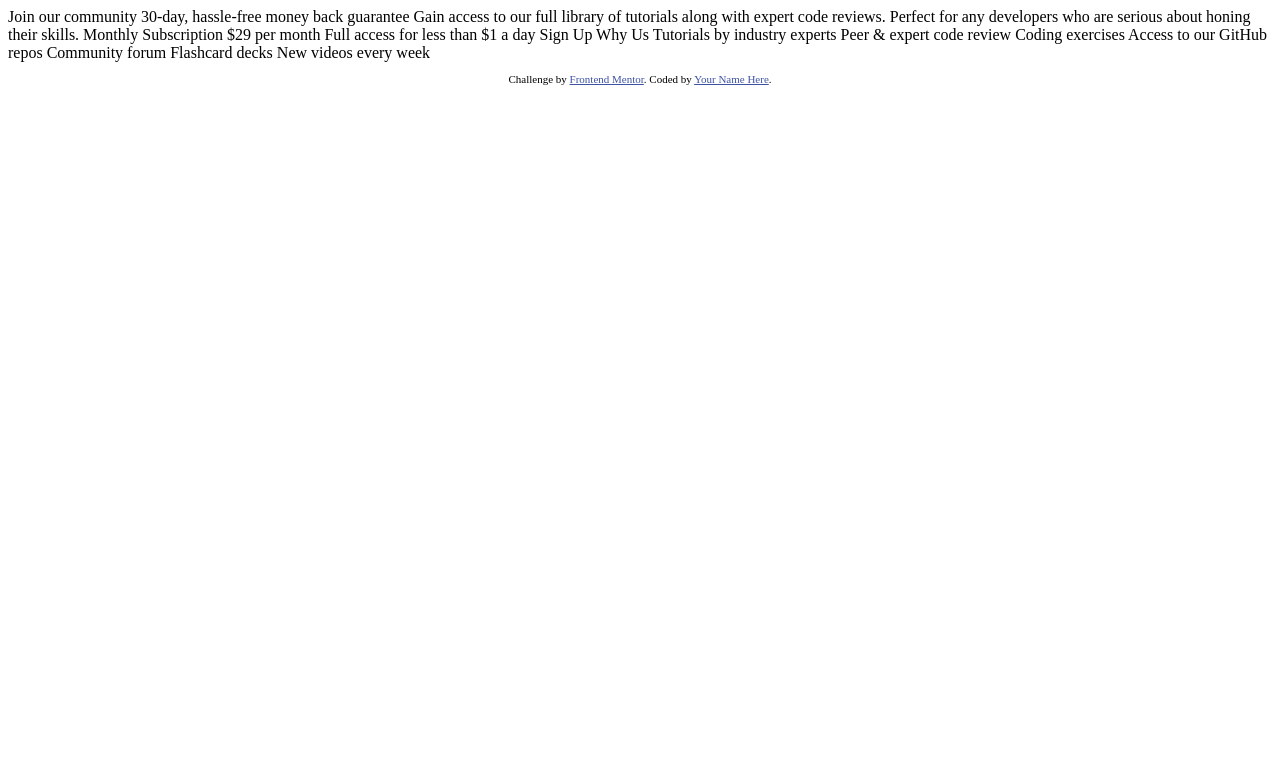
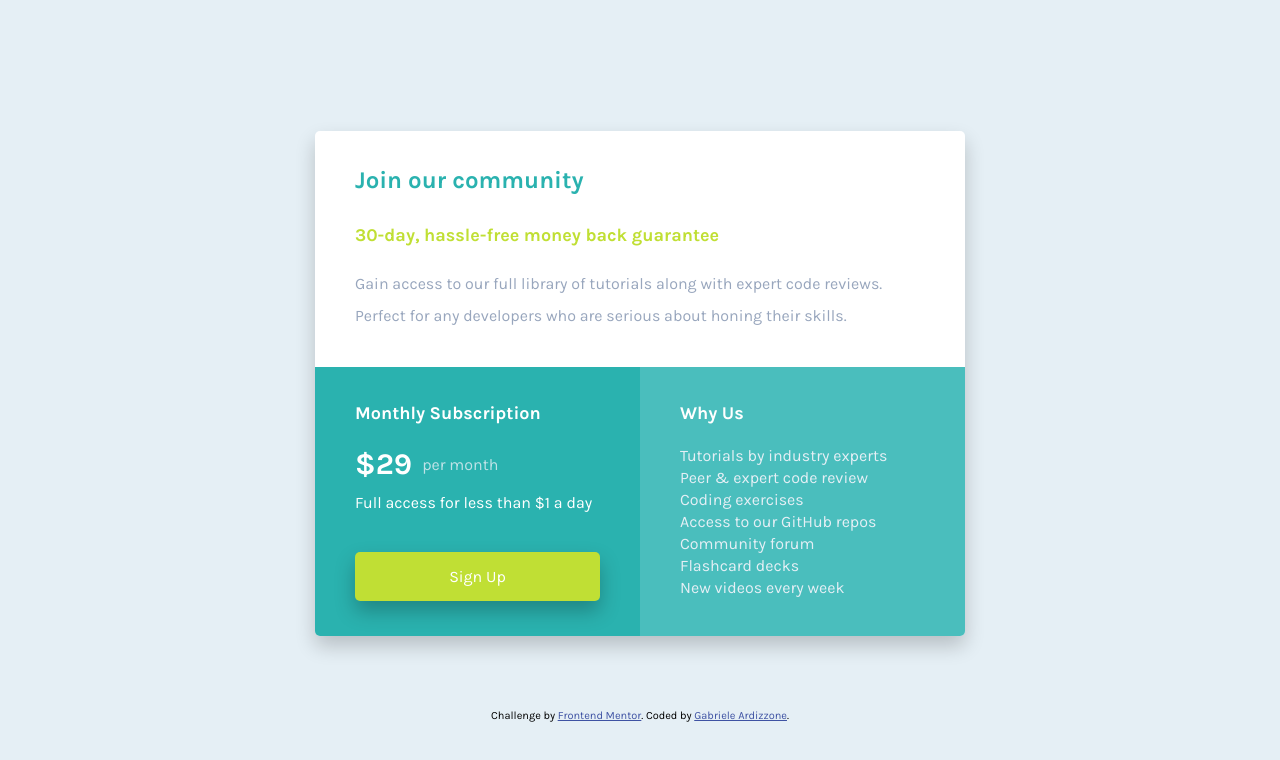
Before and after one commit to gabriardi/frontendmentor-challenge-4-single-price-grid-component, a plain HTML site: page index.html in a window 1280 px wide. Drawn offline with Linux system fonts and the light colour scheme.

Commit message:
implement challenge solution

```diff
--- a/index.html
+++ b/index.html
@@ -1,49 +1,80 @@
 <!DOCTYPE html>
 <html lang="en">
   <head>
-  <meta charset="UTF-8">
-  <meta name="viewport" content="width=device-width, initial-scale=1.0"> <!-- displays site properly based on user's device -->
+    <meta charset="UTF-8" />
+    <meta name="viewport" content="width=device-width, initial-scale=1.0" />
+    <!-- displays site properly based on user's device -->
 
-  <link rel="icon" type="image/png" sizes="32x32" href="./images/favicon-32x32.png">
+    <link
+      rel="icon"
+      type="image/png"
+      sizes="32x32"
+      href="./images/favicon-32x32.png"
+    />
+    <link
+      href="https://fonts.googleapis.com/css?family=Karla:400,700&display=swap"
+      rel="stylesheet"
+    />
+    <link rel="stylesheet" href="css/main.css" />
 
     <title>Frontend Mentor | Single Price Grid Component</title>
 
     <!-- Feel free to remove these styles or customise in your own stylesheet 👍 -->
     <style>
-    .attribution { font-size: 11px; text-align: center; }
-    .attribution a { color: hsl(228, 45%, 44%); }
+      .attribution {
+        font-size: 11px;
+        text-align: center;
+        margin-top: 2rem;
+      }
+      .attribution a {
+        color: hsl(228, 45%, 44%);
+      }
     </style>
   </head>
   <body>
-  Join our community
-
+    <div class="container">
+      <section class="heading">
+        <h1 class="heading__primary">Join our community</h1>
+        <h2 class="heading__secondary">
           30-day, hassle-free money back guarantee
-
-  Gain access to our full library of tutorials along with expert code reviews.
-  Perfect for any developers who are serious about honing their skills.
-
-  Monthly Subscription
-
-  &dollar;29 per month
-
+        </h2>
+        <p class="heading__paragraph">
+          Gain access to our full library of tutorials along with expert code
+          reviews. Perfect for any developers who are serious about honing their
+          skills.
+        </p>
+      </section>
+      <section class="cta" aria-roledescription="Subscribe">
+        <h2 class="cta__title">Monthly Subscription</h2>
+        <p class="cta__price">
+          <strong>&dollar;29</strong><span>per month</span>
+        </p>
+        <p class="cta__description">
           Full access for less than &dollar;1 a day
-
-  Sign Up
-
-  Why Us
-
-  Tutorials by industry experts
-  Peer &amp; expert code review
-  Coding exercises
-  Access to our GitHub repos
-  Community forum
-  Flashcard decks
-  New videos every week
+        </p>
+        <button type="button" class="cta__btn">Sign Up</button>
+      </section>
+      <section class="features">
+        <h2 class="features__title">Why Us</h2>
+        <ul class="features__list">
+          <li class="features__list__item">Tutorials by industry experts</li>
+          <li class="features__list__item">Peer &amp; expert code review</li>
+          <li class="features__list__item">Coding exercises</li>
+          <li class="features__list__item">Access to our GitHub repos</li>
+          <li class="features__list__item">Community forum</li>
+          <li class="features__list__item">Flashcard decks</li>
+          <li class="features__list__item">New videos every week</li>
+        </ul>
+      </section>
+    </div>
 
     <footer>
       <p class="attribution">
-      Challenge by <a href="https://www.frontendmentor.io?ref=challenge" target="_blank">Frontend Mentor</a>.
-      Coded by <a href="#">Your Name Here</a>.
+        Challenge by
+        <a href="https://www.frontendmentor.io?ref=challenge" target="_blank"
+          >Frontend Mentor</a
+        >. Coded by
+        <a href="https://github.com/gabriardi">Gabriele Ardizzone</a>.
       </p>
     </footer>
   </body>
--- /dev/null
+++ b/scss/_base.scss
@@ -0,0 +1,59 @@
+*,
+*::before,
+*::after {
+  margin: 0;
+  padding: 0;
+  box-sizing: inherit;
+}
+
+html {
+  box-sizing: border-box;
+  font-size: 62.5%;
+
+  @media only screen and (min-width: $bp-larger) {
+    font-size: 70%;
+  }
+}
+
+::selection {
+  background-color: $color-primary-yellow;
+  color: #fff;
+}
+
+body {
+  background-color: $color-neutral-light;
+  @media only screen and (min-width: $bp-large) {
+    min-height: 100vh;
+    display: grid;
+    align-content: center;
+    justify-items: center;
+  }
+}
+
+.container {
+  border-radius: 0.5rem;
+  overflow: hidden;
+  box-shadow: 0 1rem 2rem rgba(0, 0, 0, 0.2);
+
+  margin: 5.3rem 2.2rem;
+  display: grid;
+
+  @media only screen and (min-width: $bp-medium) {
+    grid-template-columns: repeat(2, 1fr);
+  }
+  @media only screen and (min-width: $bp-large) {
+    max-width: 65rem;
+  }
+  @media only screen and (min-width: $bp-larger) {
+    max-width: 80rem;
+  }
+}
+
+.heading,
+.cta,
+.features {
+  padding: 3.5rem 2rem;
+  @media only screen and (min-width: $bp-medium) {
+    padding: 3.5rem 4rem;
+  }
+}
--- /dev/null
+++ b/scss/_cta.scss
@@ -0,0 +1,43 @@
+.cta {
+  background-color: $color-primary-cyan;
+  color: #fff;
+
+  &__price {
+    display: flex;
+    align-items: center;
+    margin-bottom: 1.1rem;
+    strong {
+      font-size: 3rem;
+      margin-right: 1rem;
+    }
+    span {
+      color: $color-neutral-light;
+      opacity: 0.8;
+    }
+  }
+  &__description {
+    margin-bottom: 4rem;
+  }
+  &__btn {
+    cursor: pointer;
+    outline: none;
+    border: none;
+    border-radius: 0.5rem;
+    width: 100%;
+    font-family: inherit;
+    font-size: 1.6rem;
+    color: inherit;
+    background-color: $color-primary-yellow;
+    padding: 1.5rem;
+    box-shadow: 0 1rem 2rem rgba(#000, 0.25);
+    transition: all 0.2s;
+
+    &:hover {
+      background-color: darken($color-primary-yellow, 6);
+    }
+    &:active {
+      transform: translateY(0.2rem);
+      box-shadow: 0 1rem 1rem rgba(#000, 0.25);
+    }
+  }
+}
--- /dev/null
+++ b/scss/_features.scss
@@ -0,0 +1,12 @@
+.features {
+  background-color: $color-primary-cyan-light;
+  color: #fff;
+
+  &__list {
+    list-style: none;
+    &__item {
+      color: $color-neutral-light;
+      margin-bottom: 0.3rem;
+    }
+  }
+}
--- /dev/null
+++ b/scss/_heading.scss
@@ -0,0 +1,17 @@
+.heading {
+  background-color: #fff;
+  &__primary {
+    color: $color-primary-cyan;
+  }
+  &__secondary {
+    color: $color-primary-yellow;
+  }
+  &__paragraph {
+    color: $color-neutral-dark;
+    line-height: 2;
+  }
+
+  @media only screen and (min-width: $bp-medium) {
+    grid-column: 1/-1;
+  }
+}
--- /dev/null
+++ b/scss/_typography.scss
@@ -0,0 +1,20 @@
+body {
+  font-family: 'Karla', sans-serif;
+  font-size: 1.6rem;
+}
+
+h1 {
+  margin-bottom: 3rem;
+}
+
+p {
+  font-size: 1.5rem;
+  @media only screen and (min-width: $bp-large) {
+    font-size: 1.6rem;
+  }
+}
+
+h2 {
+  font-size: 1.8rem;
+  margin-bottom: 2.2rem;
+}
--- /dev/null
+++ b/scss/_variables.scss
@@ -0,0 +1,12 @@
+$color-primary-cyan: hsl(179, 62%, 43%);
+$color-primary-cyan-light: #4abebd;
+$color-primary-yellow: hsl(71, 73%, 54%);
+
+$color-neutral-light: hsl(204, 43%, 93%);
+$color-neutral-dark: hsl(218, 22%, 67%);
+
+// Breakpoints
+
+$bp-medium: 48em;
+$bp-large: 62.16em;
+$bp-larger: 120em;
--- /dev/null
+++ b/scss/main.scss
@@ -0,0 +1,6 @@
+@import './variables';
+@import './base';
+@import './typography';
+@import './heading';
+@import './cta';
+@import './features';
```
Also changed, not shown: css/main.css (added), 1 other file. Lines whose indentation alone changed are shown as unchanged.
